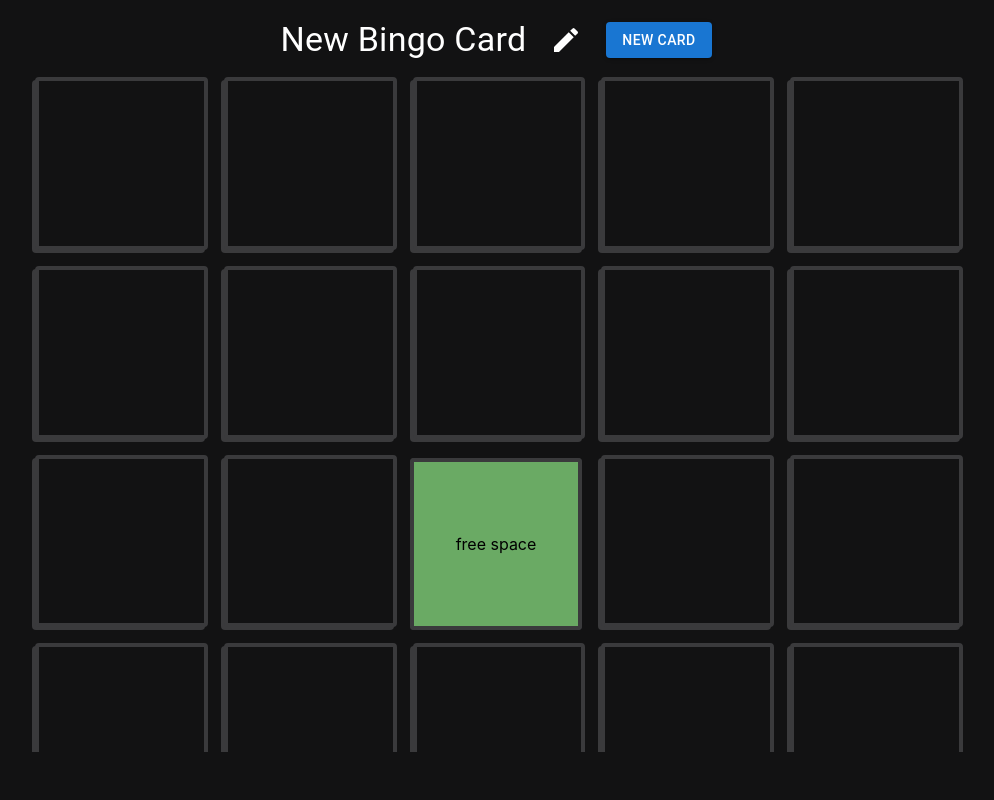
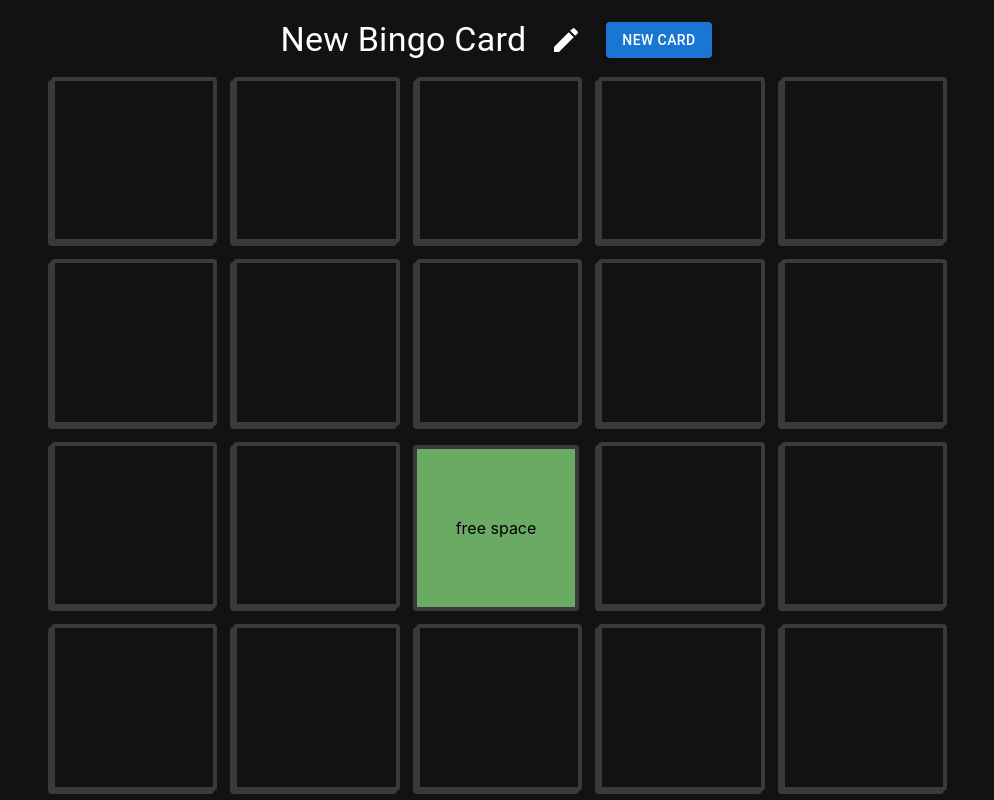
Before and after one commit to tconnole/bingo-board, a React (Create React App) app: page / in a window 1280 px wide. Shown: the whole page, without its empty margins (144-1138 px from the left). Built offline with nearby package versions, Linux system fonts and the light colour scheme.

Commit message:
styling update

```diff
--- a/src/App.css
+++ b/src/App.css
@@ -12,9 +12,9 @@
 }
 
 .App-Container {
-  width: 1080px;
-  max-width: 98%;
-  height: calc(100% - 3rem);
+  max-width: 1040px;
+  width: 100%;
+  height: 100%;
   overflow: auto;
 
   display: flex;
```
